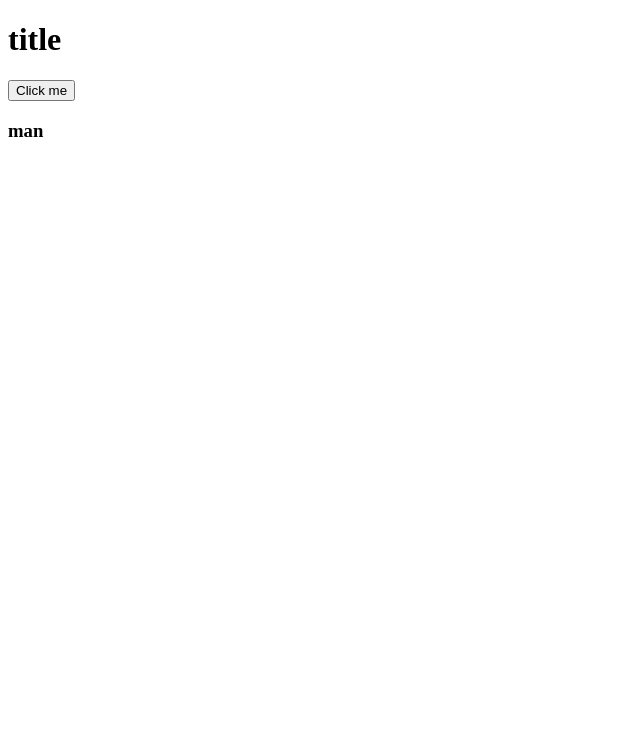
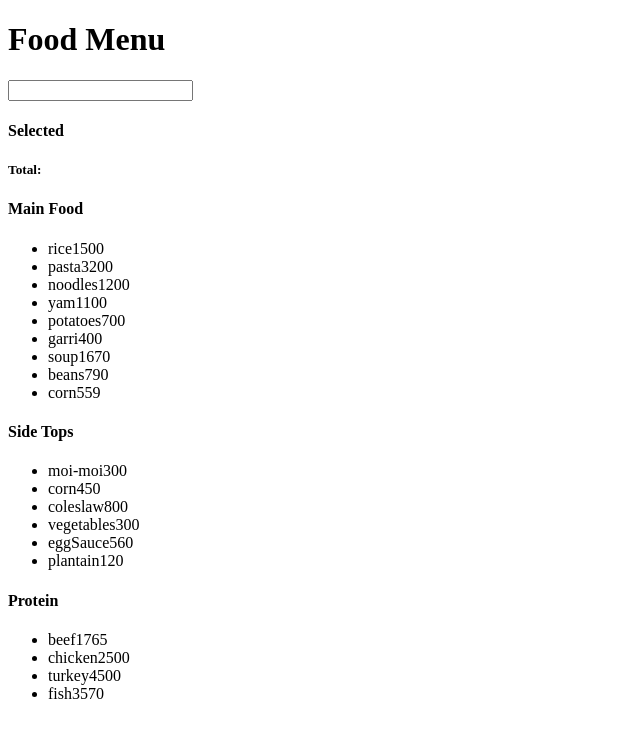
Before and after one commit to noklash/week1, a plain HTML site: page index.html in a window 1280 px wide. Shown: the whole page, without its empty margins (0-640 px from the left). Drawn offline with Linux system fonts and the light colour scheme.

Commit message:
displaying selected items in real time

```diff
--- a/index.html
+++ b/index.html
@@ -6,10 +6,37 @@
     <title>Document</title>
 </head>
 <body>
-    <h1>title</h1>
-    <button id="btnEl">Click me</button>
+    <div>
+        <h1>Food Menu</h1>
+    </div>
+        <!-- <label>Enter your name</label> -->
+        <input></input>
+
+        <div>
+            <h4>Selected</h4>
+            <ul id="selectedEl"></ul>
+            <h5>Total: <span id="totalEl"></span></h5>
+        </div>
+
+        <div>
+            <h4>Main Food</h4>
+            <ul id="mainEl"></ul>
+        </div>
+
+        <div>
+            <h4>Side Tops</h4>
+            <ul id="sidEl"></ul>
+        </div>
+
+        <div>
+            <h4>Protein</h4>
+            <ul id="proteinEl"></ul>
+        </div>
+
+
+    <!-- <button id="btnEl">Click me</button>
     <h3 id="textEl"></h3>
-    <ul id="listEl"></ul>
+    <ul id="listEl"></ul> -->
     <script src="index.js"> </script>
 </body>
 </html>
--- a/index.js
+++ b/index.js
@@ -1,17 +1,124 @@
 let text1 = document.getElementById("textEl")
 let list = document.getElementById("listEl")
 let btn = document.getElementById("btnEl")
+let select = document.getElementById("selectedEl")
+let total = document.getElementById("totalEl")
+let main = document.getElementById("mainEl")
+let side = document.getElementById("sidEl")
+let prot = document.getElementById("proteinEl")
 
 const names = ["mike", "john", "bright", "favour"]
 
-text1.innerHTML = "man"
+const name = ""
+
+const mainFood = [
+    { name: "rice", price: 1500 },
+    { name: "pasta", price: 3200 },
+    { name: "noodles", price: 1200 },
+    { name: "yam", price: 1100 },
+    { name: "potatoes", price: 700 },
+    { name: "garri", price: 400 },
+    { name: "soup", price: 1670 },
+    { name: "beans", price: 790 },
+    { name: "corn", price: 559 },
+];
+
+const sideTops = [
+    { name: "moi-moi", price: 300 },
+    { name: "corn", price: 450 },
+    { name: "coleslaw", price: 800 },
+    { name: "vegetables", price: 300 },
+    { name: "eggSauce", price: 560 },
+    { name: "plantain", price: 120 },
+];
+
+const protein = [
+    { name: "beef", price: 1765 },
+    { name: "chicken", price: 2500 },
+    { name: "turkey", price: 4500 },
+    { name: "fish", price: 3570 },
+];
+
+
+
+
+
+
+
+const reRender = (arr) => {
+    arr?.map( food => {
+        const foodEl = document.createElement("li")
+        const foodPriceEl = document.createElement("span")
+        foodPriceEl.innerHTML = food.price;
+        foodEl.innerHTML = food.name
+        foodEl.appendChild(foodPriceEl)
+        select.appendChild(foodEl)
+    });
+
+}
+
+const selected =
+
+mainFood.map( (food, i ) => {
+    const foodEl = document.createElement("li")
+    const foodPriceEl = document.createElement("span")
+    foodPriceEl.innerHTML = food.price;
+    foodEl.innerHTML = food.name
+    foodEl.appendChild(foodPriceEl)
+    const handleClick = (e) => {
+        let empty = []
+        e.preventDefault();
+        empty.push(mainFood[i])
+        reRender(empty)
+        // console.log(selected)
+    }
+    foodEl.addEventListener("click", handleClick)
+    main.appendChild(foodEl)
+});
+
+sideTops.map( (food, i)=> {
+    const foodEl = document.createElement("li")
+    const foodPriceEl = document.createElement("span")
+    foodPriceEl.innerHTML = food.price;
+    foodEl.innerHTML = food.name
+    foodEl.appendChild(foodPriceEl)
+    const handleClick = (e) => {
+        let empty = []
+        e.preventDefault();
+        empty.push(sideTops[i])
+        reRender(empty)
+        // console.log(selected)
+    }
+    foodEl.addEventListener("click", handleClick)
+    side.appendChild(foodEl)
+})
+
+protein.map( (food, i) => {
+    const foodEl = document.createElement("li")
+    const foodPriceEl = document.createElement("span")
+    foodPriceEl.innerHTML = food.price;
+    foodEl.innerHTML = food.name
+    foodEl.appendChild(foodPriceEl)
+    const handleClick = (e) => {
+        let empty = []
+        e.preventDefault();
+        empty.push(protein[i])
+        reRender(empty)
+        // console.log(selected)
+    }
+    foodEl.addEventListener("click", handleClick)
+    prot.appendChild(foodEl)
+})
+
+
+
 
 
 let state = false;
 
 const setState = () => state = !state
 
-const men = () => {
+const renderList = () => {
     setState();
 
     if(state){
@@ -29,10 +136,8 @@ const men = () => {
     }
 
 }
-const empty = () => list.innerHTML = ""
 
-// let state = true;
 
-// const setState = () => !state
 
-btn.addEventListener("click", men);
+
+// btn.addEventListener("click", renderList);
```
